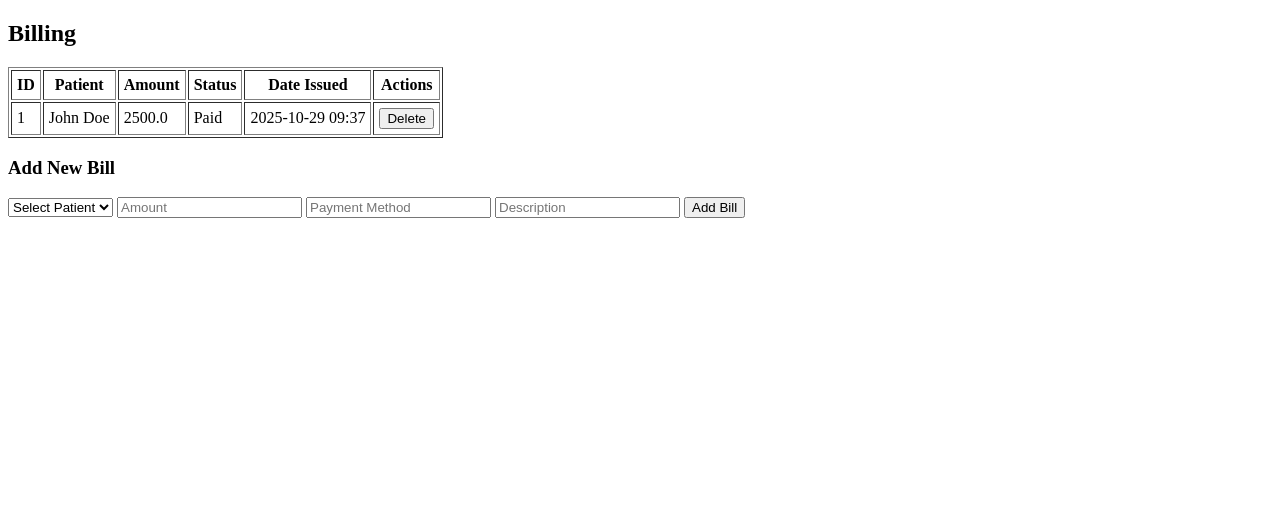
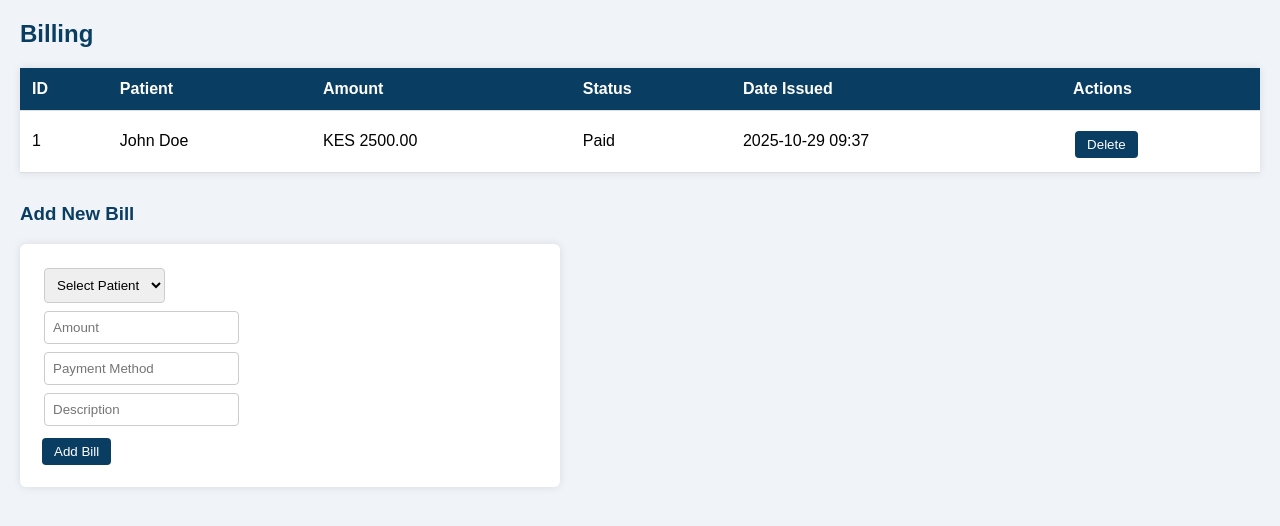
Before and after one commit to ndonga123/Project_y, a Flask app: page /billing in a window 1280 px wide. Shown: the top 526 px of the page. Run offline with Flask 3, Linux system fonts and the light colour scheme; data comes from the database, SQL or seed files in the repository.

Commit message:
Update billing.html with new features

```diff
--- a/templates/billing.html
+++ b/templates/billing.html
@@ -3,11 +3,68 @@
 <head>
     <meta charset="UTF-8">
     <title>Billing</title>
+    <style>
+        body {
+            font-family: Arial, sans-serif;
+            background-color: #f0f4f8;
+            margin: 20px;
+        }
+        h2, h3 {
+            color: #0a3d62;
+        }
+        table {
+            width: 100%;
+            border-collapse: collapse;
+            background-color: #ffffff;
+            box-shadow: 0px 0px 8px rgba(0,0,0,0.1);
+            margin-bottom: 30px;
+        }
+        th, td {
+            padding: 12px;
+            text-align: left;
+            border-bottom: 1px solid #ddd;
+        }
+        th {
+            background-color: #0a3d62;
+            color: #ffffff;
+        }
+        tr:hover {
+            background-color: #f1f6fb;
+        }
+        button {
+            background-color: #0a3d62;
+            color: white;
+            border: none;
+            padding: 6px 12px;
+            margin: 2px;
+            cursor: pointer;
+            border-radius: 4px;
+        }
+        button:hover {
+            background-color: #1e5fa8;
+        }
+        form input, form select {
+            padding: 8px;
+            margin: 4px;
+            border-radius: 4px;
+            border: 1px solid #ccc;
+        }
+        form button {
+            margin-top: 8px;
+        }
+        .add-bill-form {
+            background-color: #ffffff;
+            padding: 20px;
+            box-shadow: 0px 0px 8px rgba(0,0,0,0.1);
+            border-radius: 6px;
+            max-width: 500px;
+        }
+    </style>
 </head>
 <body>
     <h2>Billing</h2>
 
-    <table border="1" cellpadding="5">
+    <table>
         <thead>
             <tr>
                 <th>ID</th>
@@ -23,7 +80,7 @@
             <tr>
                 <td>{{ bill.id }}</td>
                 <td>{{ bill.patient.name if bill.patient else 'Unknown' }}</td>
-                <td>{{ bill.amount }}</td>
+                <td>KES {{ "%.2f"|format(bill.amount) }}</td>
                 <td>{{ bill.status }}</td>
                 <td>{{ bill.date_issued.strftime('%Y-%m-%d %H:%M') }}</td>
                 <td>
@@ -40,18 +97,20 @@
     </table>
 
     <h3>Add New Bill</h3>
+    <div class="add-bill-form">
         <form action="{{ url_for('add_bill') }}" method="post">
             <select name="patient_id" required>
                 <option value="">Select Patient</option>
                 {% for patient in patients %}
                     <option value="{{ patient.id }}">{{ patient.name }}</option>
                 {% endfor %}
-        </select>
-        <input type="number" step="0.01" name="amount" placeholder="Amount" required>
-        <input type="text" name="payment_method" placeholder="Payment Method">
-        <input type="text" name="description" placeholder="Description">
+            </select><br>
+            <input type="number" step="0.01" name="amount" placeholder="Amount" required><br>
+            <input type="text" name="payment_method" placeholder="Payment Method"><br>
+            <input type="text" name="description" placeholder="Description"><br>
             <button type="submit">Add Bill</button>
         </form>
+    </div>
 
     <script>
         document.querySelectorAll('.pay-btn').forEach(btn => {
```
Lines whose indentation alone changed are shown as unchanged.
